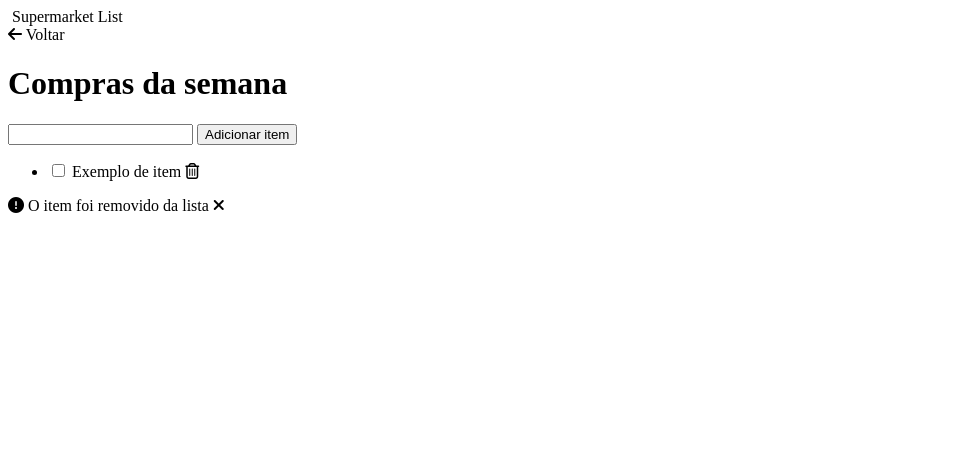
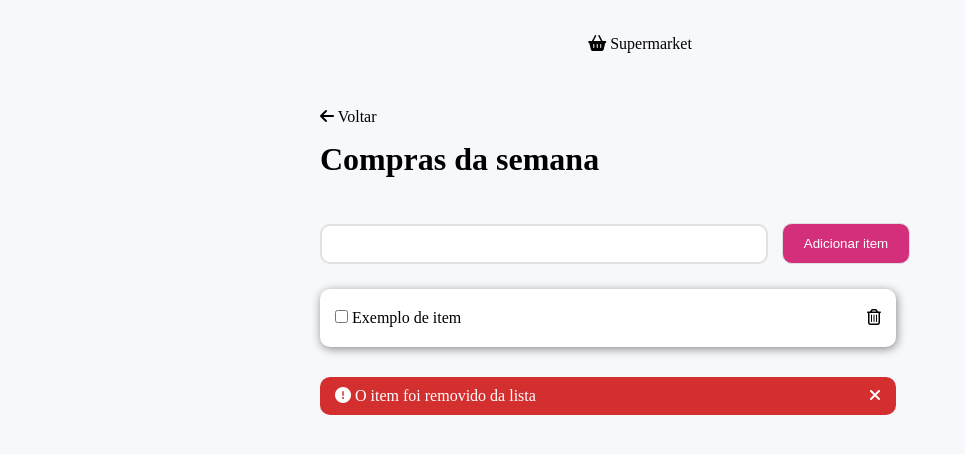
Before and after one commit to DevTec2020/Lista-de-Compras, a plain HTML site: page index.html in a window 1280 px wide. Shown: the whole page, without its empty margins (0-965 px from the left). Drawn offline with Linux system fonts and the light colour scheme.

Commit message:
adicionando css e style

```diff
--- a/index.html
+++ b/index.html
@@ -1,18 +1,22 @@
 <!DOCTYPE html>
 <html lang="en">
 <head>
+    <meta charset="UTF-8">
+    <meta name="viewport" content="width=device-width, initial-scale=1.0">
+
     <!--Icones-->
     <script src="https://kit.fontawesome.com/a14fb836f8.js" crossorigin="anonymous"></script>
 
-    <meta charset="UTF-8">
-    <meta name="viewport" content="width=device-width, initial-scale=1.0">
+    <!--CSS do projeto-->
+    <link rel="stylesheet" href="style.css">
+
     <title>Supermarket</title>
 </head>
 <body>
     <!-- Cabeçalho com logo -->
     <header>
-        <img src="" alt="" srcset="">
-        <span>Supermarket List</span>
+        <i class="fa-solid fa-basket-shopping"></i>
+        <span>Supermarket</span>
     </header>
 
     <!-- Lista central -->
@@ -23,25 +27,33 @@
             <h1>Compras da semana</h1>
         </div>
 
+        <div  class="container">
             <form>
                 <input type="text">
                 <button>Adicionar item</button>
             </form>
 
-        <ul>
+            <ul class="lista">
                 <li>
+                    <div>
                         <input type="checkbox">
-                Exemplo de item
+                        <span>Exemplo de item</span>
+                    </div>
                     <i class="fa-regular fa-trash-can"></i>
                 </li>
             </ul>
-     </main>
+        </div>
 
         <!-- Aviso modal -->
         <div id="modal">
+            <div>
                 <i class="fa-solid fa-circle-exclamation"></i>
                 <span>O item foi removido da lista</span>
+            </div>
                 <i class="fa-solid fa-xmark"></i>
         </div>
+     </main>
+
+
 </body>
 </html>
--- /dev/null
+++ b/style.css
@@ -0,0 +1,87 @@
+*{
+    padding: 0;
+    margin: 0;
+    box-sizing: border-box;
+}
+:root {
+    --background-color: #F7F8FC;
+    --itens-lista: #FFFFFF;
+    --button-color: #D42F7B;
+    --aviso-color: #D32F2F;
+    --borda-color: #E0E0E0;
+}
+
+body {
+    display: flex;
+    justify-content: center;
+    align-items: center;
+    flex-direction: column;
+    margin: 35px auto 35px;
+    background-color: var(--background-color);
+}
+
+header {
+    gap: 0.3rem;
+    margin-bottom: 55px;
+
+}
+
+main {
+    height: calc(100dvh - 20dvh);
+    width: calc(100dvh - 20dvh);
+
+}
+
+main div h1{
+    margin: 15px 0px 45px;
+}
+
+.container {
+    margin-bottom: 30px;
+
+    & form input {
+        height: 40px;
+        width: 70%;
+        border-radius: 10px;
+        border: 2px solid var(--borda-color);
+        margin-right: 10px;
+
+    }
+
+    & form button {
+        width: 20%;
+        padding: 12px;
+        border-radius: 10px;
+        background-color: var(--button-color);
+        color: #FFFFFF;
+        border: 1px solid var(--borda-color);
+    }
+}
+
+.lista {
+    margin-top: 25px;
+    list-style-type: none;
+}
+
+.lista li {
+    display: flex;
+    justify-content: space-between;
+    width: 90%;
+    background-color: var(--itens-lista);
+    padding: 20px 15px;
+    border-radius: 10px;
+    box-shadow: 1px 2px 10px #888888;
+
+
+}
+
+#modal {
+    display: flex;
+    justify-content: space-between;
+    width: 90%;
+    padding: 10px 15px;
+    color: #FFFFFF;
+    background-color: var(--aviso-color);
+    border-radius: 10px;
+    border: none;
+}
```
Lines whose indentation alone changed are shown as unchanged.
